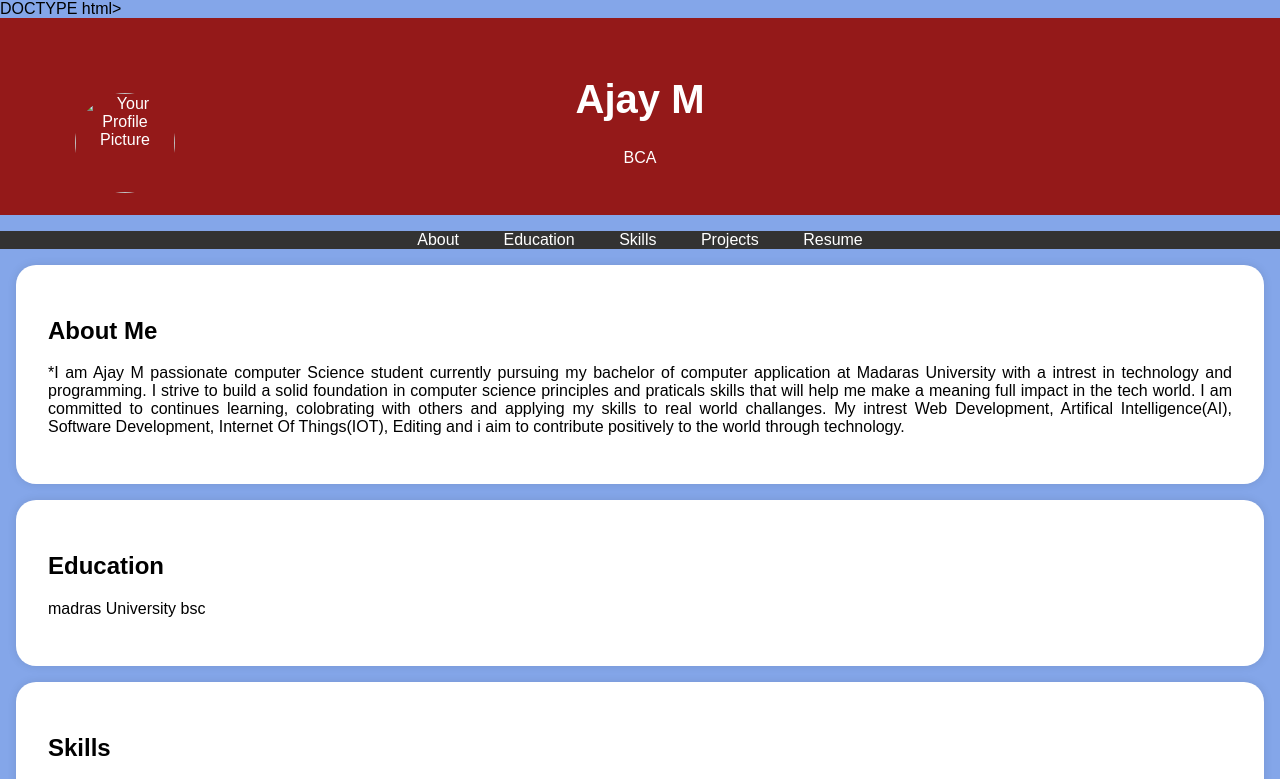
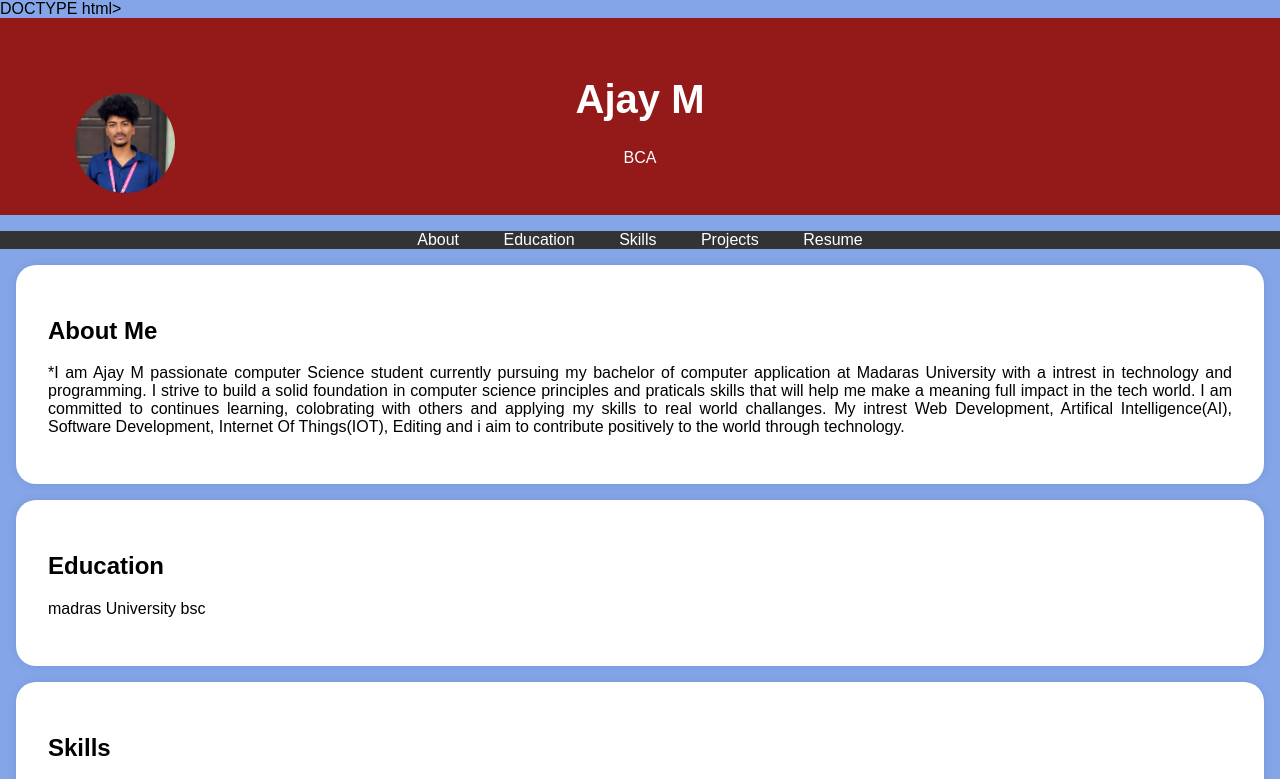
Before and after one commit to majay2p/digital-portfolio, a plain HTML site: page index.html in a window 1280 px wide. Shown: the top 779 px of the page. Drawn offline with Linux system fonts and the light colour scheme.

Commit message:
Update index.html

```diff
--- a/index.html
+++ b/index.html
@@ -95,7 +95,7 @@ DOCTYPE html>
     <header>
         <div class="header-content">
             <!-- Add your profile picture here -->
-            <img src="passport photo.jpg" alt="Your Profile Picture" class="profile-picture">
+            <img src="ajay.jpg" alt="Your Profile Picture" class="profile-picture">
             <h1>Ajay M</h1>
             <p>BCA</p>
         </div>
```
